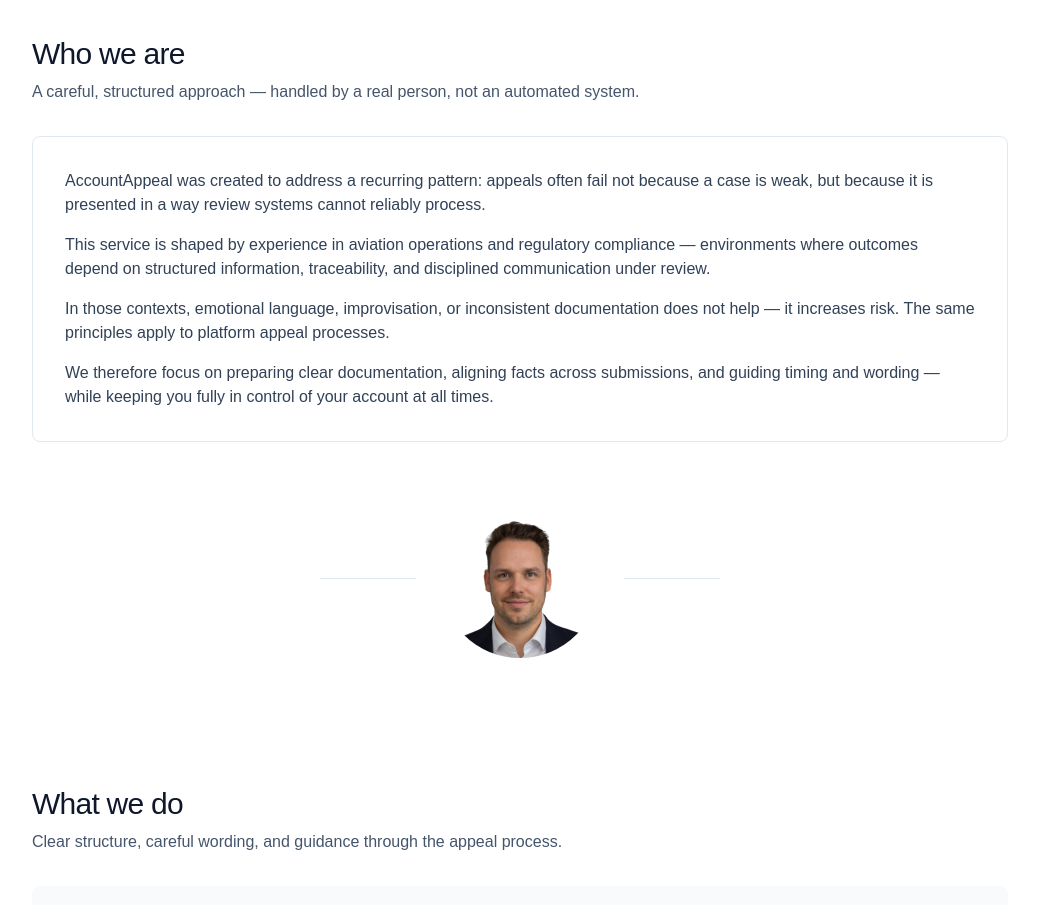
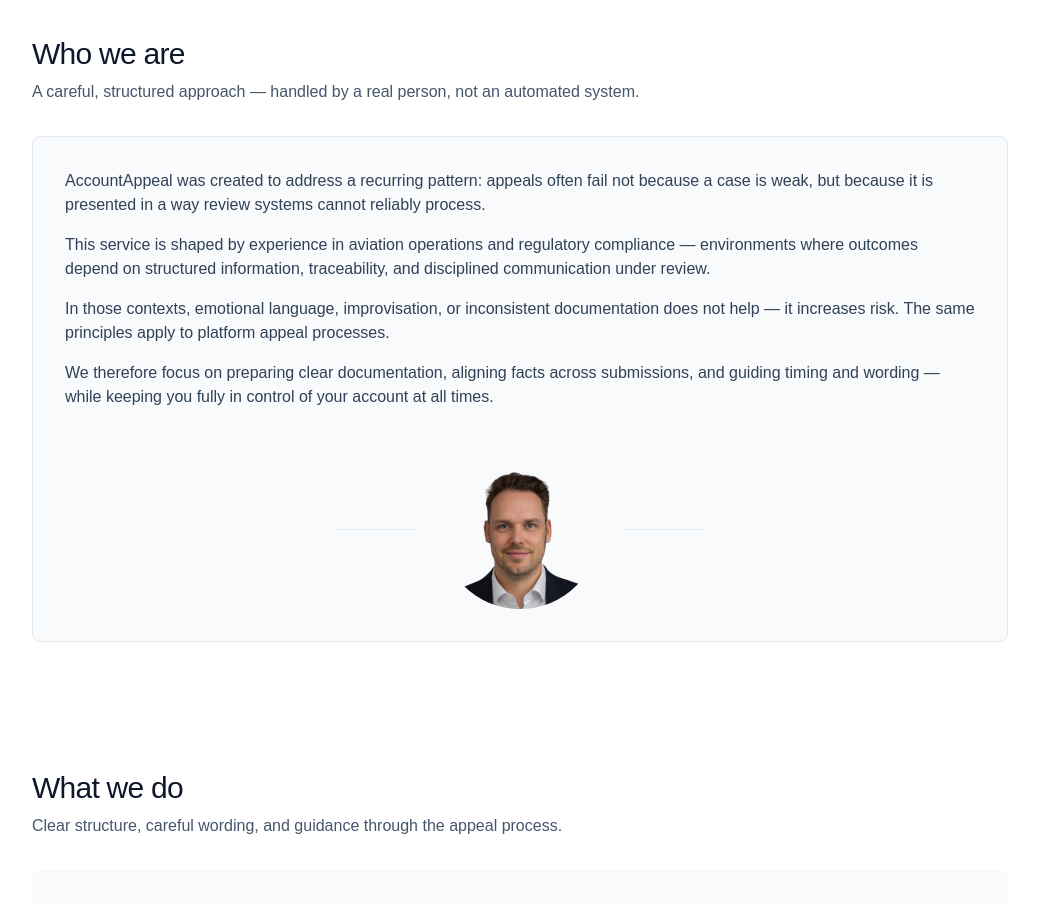
Before and after one commit to jve89/accountappeal, a Next.js app: page / in a window 1280 px wide. Shown: the part 860-1765 px from the top of the page, without its empty margins (120-1159 px from the left). Built offline with nearby package versions, Linux system fonts and the light colour scheme; no server answers.

Commit message:
Add refined 'Who we are' section with integrated portrait

```diff
--- a/app/page.tsx
+++ b/app/page.tsx
@@ -78,7 +78,7 @@
         title="Who we are"
         subtitle="A careful, structured approach — handled by a real person, not an automated system."
       >
-        <div className="rounded-lg border border-slate-200 bg-white p-8">
+        <div className="rounded-lg border border-slate-200 bg-slate-50 p-8">
           <div className="space-y-4 text-slate-700">
             <p>
               AccountAppeal was created to address a recurring pattern: appeals often fail
@@ -103,19 +103,18 @@
               submissions, and guiding timing and wording — while keeping you fully in
               control of your account at all times.
             </p>
+          </div>
 
+          {/* Portrait accent (optional) */}
+          <div className="mt-10 flex items-center justify-center gap-6">
+            <div className="h-px w-20 bg-slate-200" />
+            <img
+              src="/circle-portrait.png"
+              alt=""
+              className="h-40 w-40 rounded-full object-cover"
+            />
+            <div className="h-px w-20 bg-slate-200" />
           </div>
-        </div>
-
-        {/* Optional portrait detail */}
-        <div className="mt-14 flex items-center justify-center gap-6">
-          <div className="h-px w-24 bg-slate-200" />
-          <img
-            src="/circle-portrait.png"
-            alt=""
-            className="h-40 w-40 rounded-full object-cover"
-          />
-          <div className="h-px w-24 bg-slate-200" />
         </div>
       </Section>
 
```
